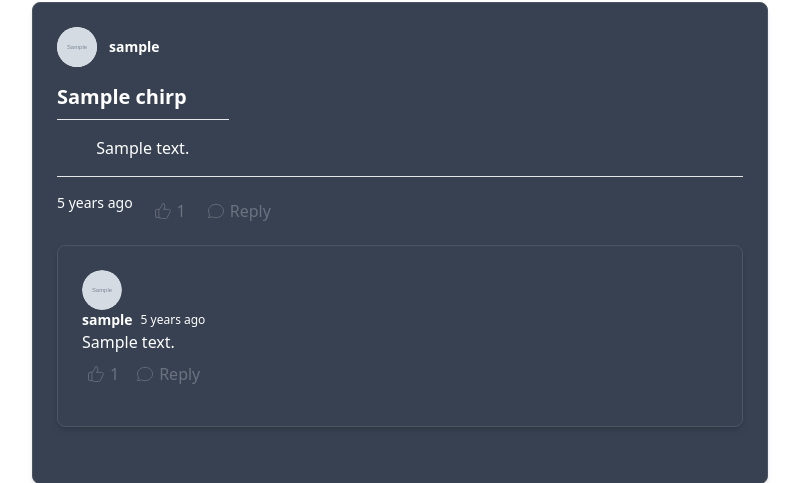
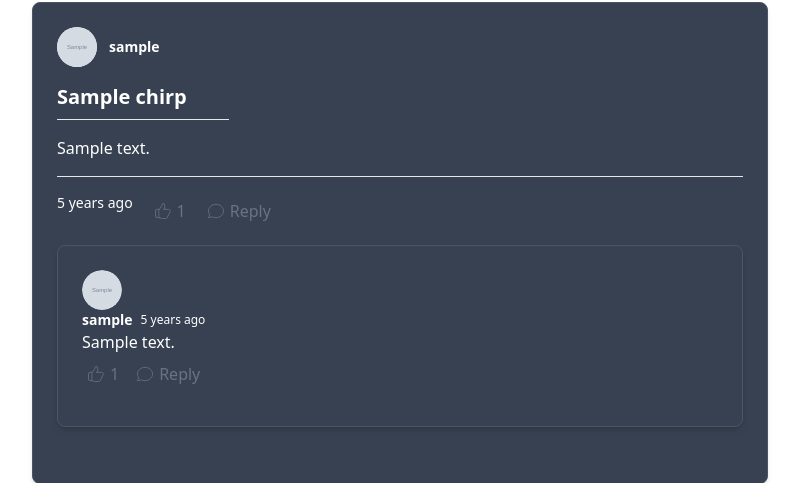
Before and after one commit to eidorb90/chirper, a Django app: page / in a window 1280 px wide. Shown: the part 480-963 px from the top of the page, without its empty margins (240-1039 px from the left). Run offline with Django 5.2, Linux system fonts and the light colour scheme; a user stored in the database is signed in; tables that the repository leaves empty hold one stand-in row (values such as "Sample post"); grey boxes marked "Sample" are stand-in pictures; some libraries are stand-ins or nearby versions.

```diff
--- a/Chirper/Chirper_app/templates/chirp_list.html
+++ b/Chirper/Chirper_app/templates/chirp_list.html
@@ -25,7 +25,7 @@
         <h2 class="text-xl font-bold text-white mb-2">{{ chirp.title }}</h2>
 
         <!-- Content -->
-        <div class="w-1/4 flex space-x-4 border-t pt-4 justify-center items-center">
+        <div class="w-1/4 flex space-x-4 border-t pt-4">
         <p class="text-white mb-4">{{ chirp.content }}</p>
         </div>
 
```
